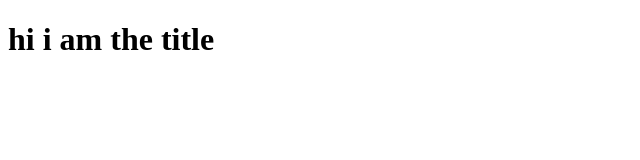
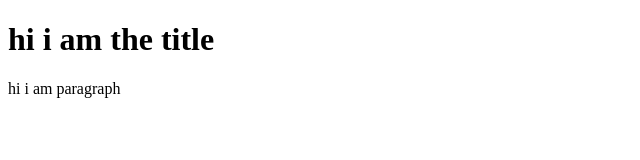
Before and after one commit to mathacharan30/learn-git, a plain HTML site: page index.html in a window 1280 px wide. Shown: the whole page, without its empty margins (0-640 px from the left). Drawn offline with Linux system fonts and the light colour scheme.

Commit message:
add paragraph to index

```diff
--- a/index.html
+++ b/index.html
@@ -7,5 +7,6 @@
 </head>
 <body>
     <h1>hi i am the title</h1>
+    <p>hi i am paragraph</p>
 </body>
 </html>
```
